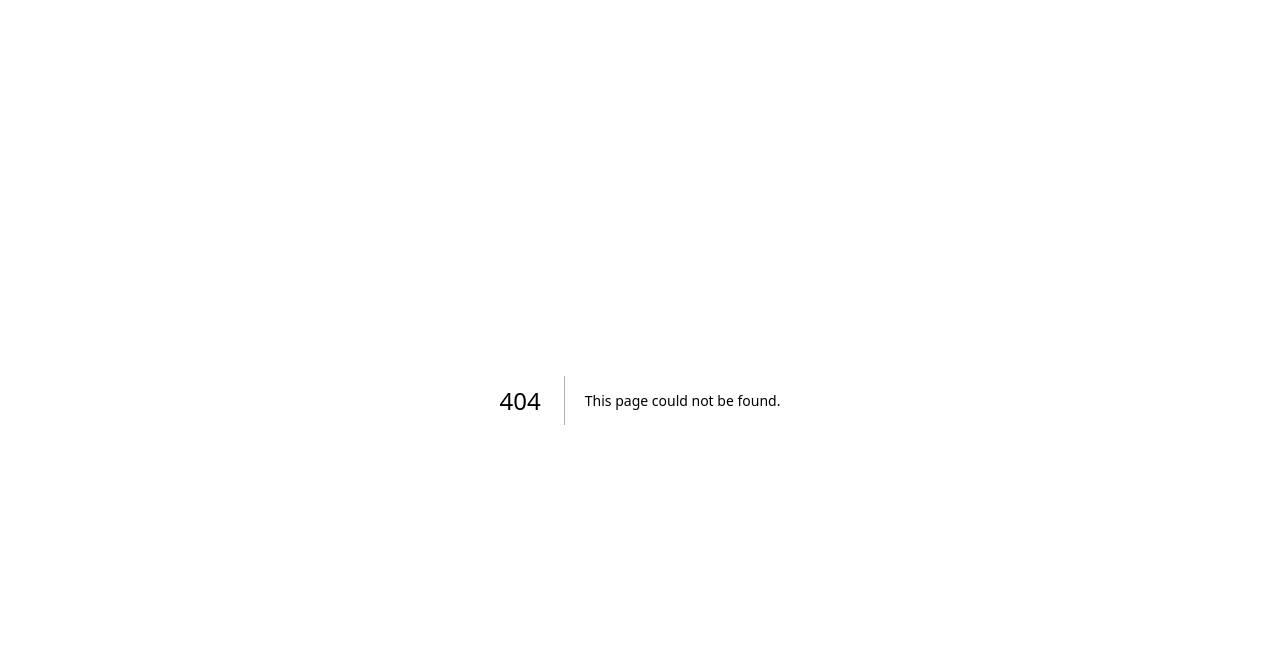
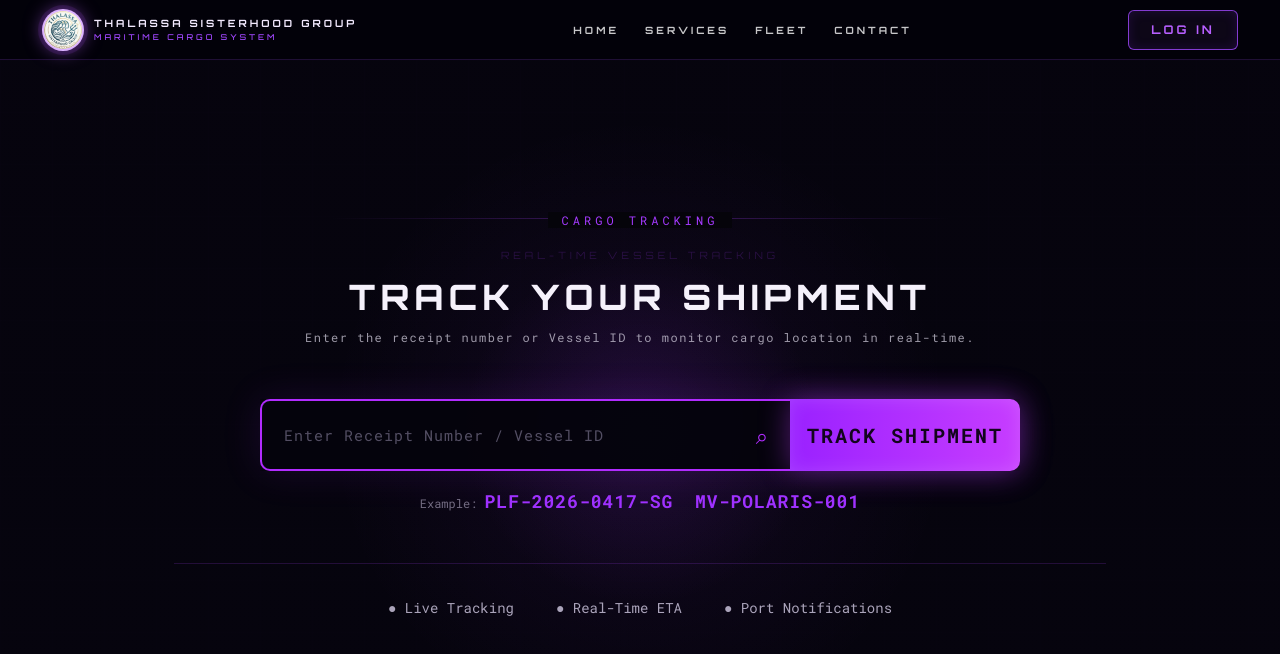
Before and after one commit to yohanagriselda/thalassa-app, a Next.js app: page /tracking in a window 1280 px wide. Before the commit this address had no page. Shown: the top 654 px of the page. Built offline with nearby package versions, Linux system fonts and the light colour scheme.

Commit message:
update-gabby-track

```diff
--- a/app/globals.css
+++ b/app/globals.css
@@ -4,6 +4,11 @@
   box-sizing: border-box;
   margin: 0;
   padding: 0;
+}
+
+.hero-frame,
+.tracking-corner {
+  display: none;
 }
 
 html,
@@ -443,3 +448,264 @@ a {
     right: 16px;
   }
 }
+
+.tracking-page {
+  height: 100vh;
+  height: 100dvh;
+  overflow: hidden;
+  background: #04030a;
+  color: white;
+}
+
+.tracking-hero {
+  position: relative;
+  min-height: calc(100vh - 64px);
+  display: flex;
+  align-items: center;
+  justify-content: center;
+  overflow: hidden;
+  background:
+    linear-gradient(rgba(6, 4, 14, 0.92), rgba(6, 4, 14, 0.96)),
+    repeating-linear-gradient(
+      to right,
+      rgba(126, 37, 255, 0.07) 0,
+      rgba(126, 37, 255, 0.07) 1px,
+      transparent 1px,
+      transparent 52px
+    ),
+    repeating-linear-gradient(
+      to bottom,
+      rgba(126, 37, 255, 0.07) 0,
+      rgba(126, 37, 255, 0.07) 1px,
+      transparent 1px,
+      transparent 52px
+    );
+}
+
+.tracking-hero::before {
+  content: "";
+  position: absolute;
+  inset: 0;
+  background:
+    radial-gradient(circle at center, rgba(164, 55, 255, 0.12), transparent 24%),
+    radial-gradient(circle at center, rgba(164, 55, 255, 0.08), transparent 42%);
+  pointer-events: none;
+}
+
+.tracking-content {
+  position: relative;
+  z-index: 2;
+  width: 100%;
+  max-width: 980px;
+  padding: 40px 24px 70px;
+  text-align: center;
+}
+
+.tracking-line {
+  position: relative;
+  margin: 0 auto 22px;
+  width: min(620px, 100%);
+  height: 18px;
+}
+
+.tracking-line::before {
+  content: "";
+  position: absolute;
+  left: 0;
+  right: 0;
+  top: 50%;
+  height: 1px;
+  background: linear-gradient(
+    90deg,
+    transparent,
+    rgba(166, 62, 255, 0.35),
+    transparent
+  );
+}
+
+.tracking-line span {
+  position: relative;
+  z-index: 1;
+  display: inline-block;
+  padding: 0 14px;
+  background: #05040a;
+  color: #a53aff;
+  font-size: 12px;
+  font-family: "Roboto Mono", monospace;
+  letter-spacing: 4px;
+}
+
+.tracking-mini {
+  margin-bottom: 14px;
+  color: rgba(166, 58, 255, 0.2);
+  font-size: 10px;
+  letter-spacing: 4px;
+}
+
+.tracking-title {
+  font-size: clamp(35px, 3vw, 35px);
+  font-weight: 800;
+  letter-spacing: 5px;
+  color: #f5f1fb;
+  text-align: center;
+}
+
+.tracking-desc {
+  margin-top: 10px;
+  color: rgba(215, 210, 226, 0.72);
+  font-family: "Roboto Mono", monospace;
+  font-size: 12px;
+  letter-spacing: 1.5px;
+}
+
+.tracking-form {
+  margin: 54px auto 18px;
+  width: 100%;
+  max-width: 760px;
+  display: grid;
+  grid-template-columns: 1fr 230px;
+  align-items: stretch;
+  gap: 0;
+  box-shadow: 0 0 40px rgba(169, 56, 255, 0.12);
+}
+
+.tracking-input-wrap {
+  height: 72px;
+  display: flex;
+  align-items: center;
+  padding: 0 22px;
+  border: 2px solid #b12cff;
+  border-right: none;
+  border-radius: 10px 0 0 10px;
+  background: rgba(5, 4, 12, 0.96);
+}
+
+.tracking-input-wrap input {
+  flex: 1;
+  background: transparent;
+  border: none;
+  outline: none;
+  color: #f1ebff;
+  font-family: "Roboto Mono", monospace;
+  font-size: 15px;
+  letter-spacing: 1px;
+}
+
+.tracking-input-wrap input::placeholder {
+  color: rgba(170, 161, 194, 0.48);
+}
+
+.tracking-search-icon {
+  margin-left: 14px;
+  color: #b12cff;
+  font-size: 22px;
+}
+
+.tracking-submit {
+  border: none;
+  border-radius: 0 10px 10px 0;
+  background: linear-gradient(90deg, #9a21ff, #c73dff);
+  color: #13041d;
+  font-family: "Roboto Mono", monospace;
+  font-size: 20px;
+  font-weight: 700;
+  letter-spacing: 2px;
+  cursor: pointer;
+  box-shadow:
+    0 0 30px rgba(187, 58, 255, 0.42),
+    inset 0 0 18px rgba(255, 255, 255, 0.14);
+}
+
+.tracking-example {
+  margin-top: 18px;
+  color: rgba(185, 177, 203, 0.6);
+  font-family: "Roboto Mono", monospace;
+  font-size: 12px;
+}
+
+.tracking-example span {
+  color: #9f31ff;
+  font-size: 18px;
+  font-weight: 700;
+  letter-spacing: 1px;
+}
+
+.tracking-features {
+  margin-top: 50px;
+  padding-top: 34px;
+  border-top: 1px solid rgba(166, 62, 255, 0.18);
+  display: flex;
+  justify-content: center;
+  gap: 42px;
+  flex-wrap: wrap;
+  color: rgba(211, 204, 229, 0.8);
+  font-family: "Roboto Mono", monospace;
+  font-size: 14px;
+}
+
+.tracking-features span {
+  color: rgba(211, 204, 229, 0.8);
+}
+
+.tracking-corner {
+  position: absolute;
+  width: 64px;
+  height: 64px;
+  border-color: rgba(166, 62, 255, 0.75);
+  z-index: 1;
+  pointer-events: none;
+}
+
+.corner-top-left {
+  top: 36px;
+  left: 36px;
+  border-top: 2px solid;
+  border-left: 2px solid;
+}
+
+.corner-top-right {
+  top: 36px;
+  right: 36px;
+  border-top: 2px solid;
+  border-right: 2px solid;
+}
+
+.corner-bottom-left {
+  bottom: 24px;
+  left: 36px;
+  border-bottom: 2px solid;
+  border-left: 2px solid;
+}
+
+.corner-bottom-right {
+  bottom: 24px;
+  right: 36px;
+  border-bottom: 2px solid;
+  border-right: 2px solid;
+}
+
+@media (max-width: 900px) {
+  .tracking-form {
+    grid-template-columns: 1fr;
+    gap: 14px;
+  }
+
+  .tracking-input-wrap {
+    border-right: 2px solid #b12cff;
+    border-radius: 10px;
+  }
+
+  .tracking-submit {
+    height: 60px;
+    border-radius: 10px;
+  }
+
+  .tracking-title {
+    font-size: clamp(34px, 8vw, 56px);
+  }
+
+  .tracking-example span {
+    display: inline-block;
+    margin-top: 6px;
+  }
+}
--- a/app/page.tsx
+++ b/app/page.tsx
@@ -58,10 +58,10 @@ export default function Home() {
             Shipping &amp; Maritime Excellence since 2022
           </p>
 
-          <button className="track-btn">
+          <Link href="/tracking" className="track-btn">
             <span className="track-icon">⌕</span>
             TRACK SHIPMENT
-          </button>
+          </Link>
         </div>
       </section>
     </main>
--- /dev/null
+++ b/app/tracking/page.tsx
@@ -0,0 +1,77 @@
+import Link from "next/link";
+
+export default function TrackingPage() {
+  return (
+    <main className="tracking-page">
+      <nav className="navbar">
+        <div className="navbar-brand">
+          <img
+            src="/logo-thalassa.png"
+            alt="Thalassa Logo"
+            className="brand-logo-img"
+          />
+          <div className="brand-text">
+            <span className="brand-name">THALASSA SISTERHOOD GROUP</span>
+            <span className="brand-sub">MARITIME CARGO SYSTEM</span>
+          </div>
+        </div>
+
+        <div className="navbar-menu">
+          <Link href="/">HOME</Link>
+          <a href="#">SERVICES</a>
+          <a href="#">FLEET</a>
+          <a href="#">CONTACT</a>
+        </div>
+
+        <Link href="/login" className="login-btn">
+          LOG IN
+        </Link>
+      </nav>
+
+      <section className="tracking-hero">
+        <div className="tracking-corner corner-top-left" />
+        <div className="tracking-corner corner-top-right" />
+        <div className="tracking-corner corner-bottom-left" />
+        <div className="tracking-corner corner-bottom-right" />
+
+        <div className="tracking-content">
+          <div className="tracking-line">
+            <span>CARGO TRACKING</span>
+          </div>
+
+          <p className="tracking-mini">REAL-TIME VESSEL TRACKING</p>
+
+          <h1 className="tracking-title">TRACK YOUR SHIPMENT</h1>
+
+          <p className="tracking-desc">
+            Enter the receipt number or Vessel ID to monitor cargo location in real-time.
+          </p>
+
+          <form className="tracking-form">
+            <div className="tracking-input-wrap">
+              <input
+                type="text"
+                placeholder="Enter Receipt Number / Vessel ID"
+              />
+              <span className="tracking-search-icon">⌕</span>
+            </div>
+
+            <button type="submit" className="tracking-submit">
+              TRACK SHIPMENT
+            </button>
+          </form>
+
+          <p className="tracking-example">
+            Example: <span>PLF-2026-0417-SG</span> &nbsp; <span>MV-POLARIS-001</span>
+          </p>
+
+          <div className="tracking-features">
+            <span>● Live Tracking</span>
+            <span>● Real-Time ETA</span>
+            <span>● Port Notifications</span>
+          </div>
+        </div>
+      </section>
+    </main>
+  );
+}
```
